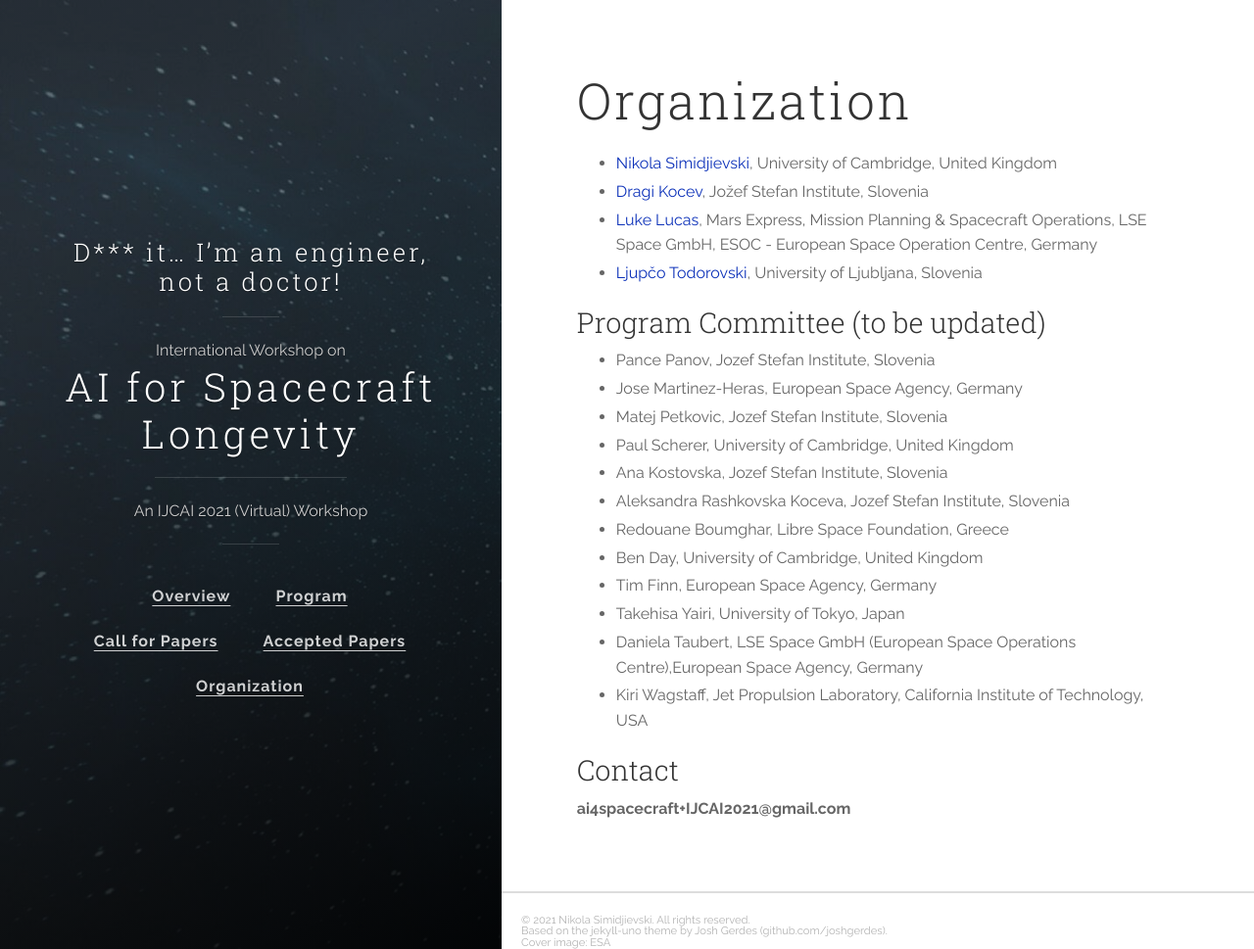
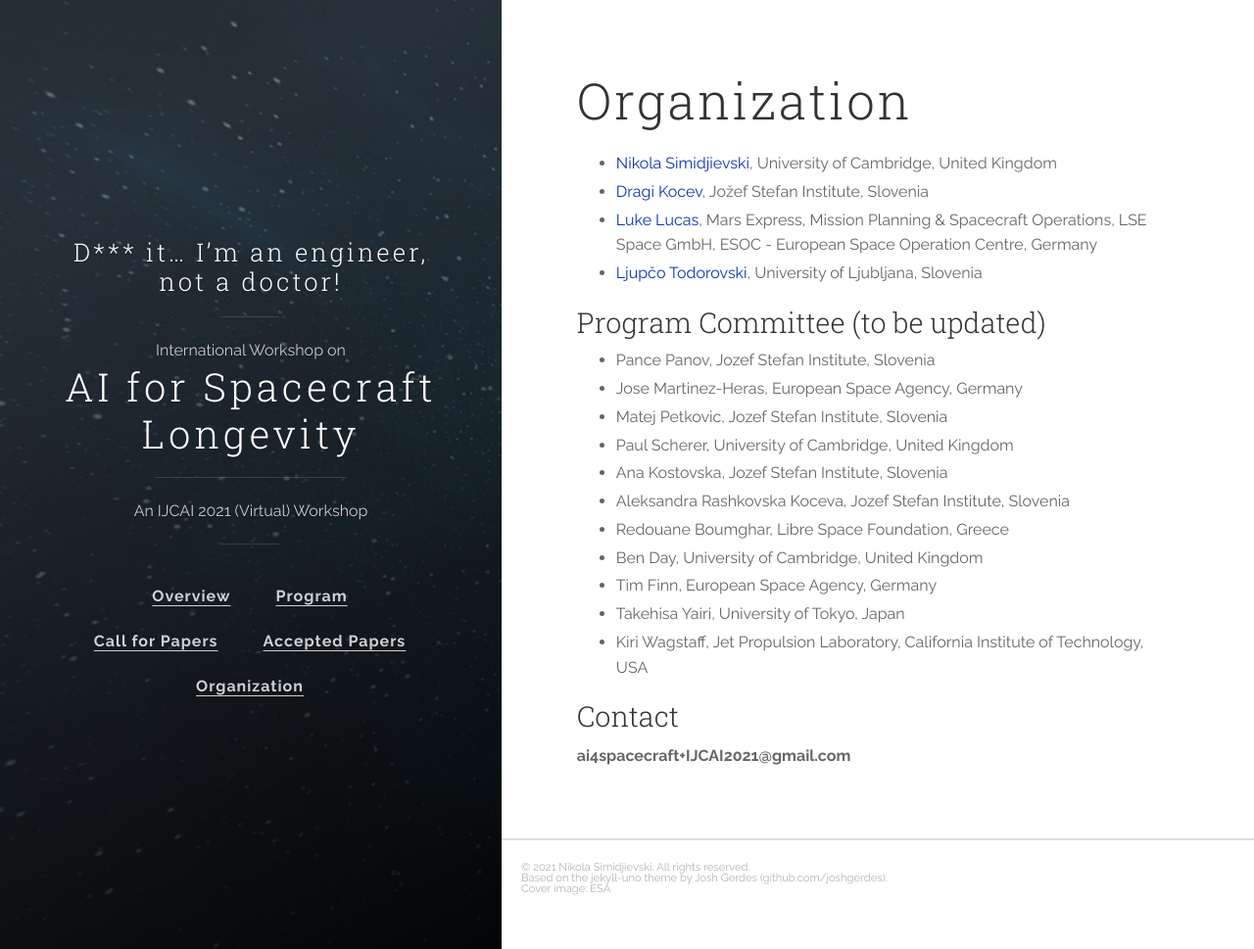
Before and after one commit to ai4spacecraft/ai4spacecraft.github.io, a Jekyll site: the page built from org.md, in a window 1280 px wide and 969 px high. Shown: the whole window at 98% size. Built offline with Jekyll 4.4.1, drawn with Linux system fonts in a browser that asks for light colours.

Commit message:
Update org.md

```diff
--- a/org.md
+++ b/org.md
@@ -21,7 +21,6 @@ title:  "Organization"
 - Ben Day, University of Cambridge, United Kingdom
 - Tim Finn, European Space Agency, Germany
 - Takehisa Yairi, University of Tokyo, Japan
-- Daniela Taubert, LSE Space GmbH (European Space Operations Centre),European Space Agency, Germany
 - Kiri Wagstaff, Jet Propulsion Laboratory, California Institute of Technology, USA
 
 
```
